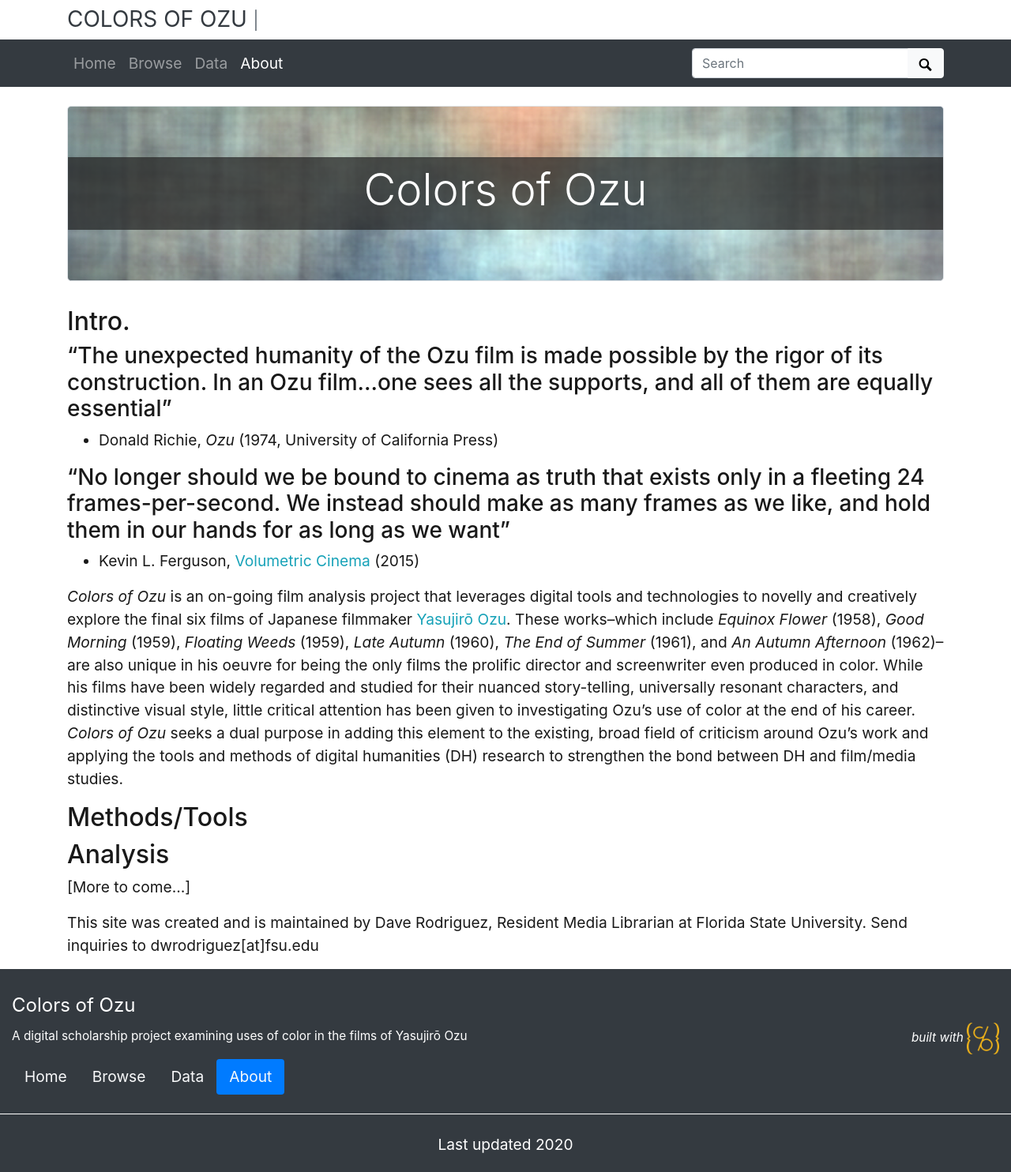
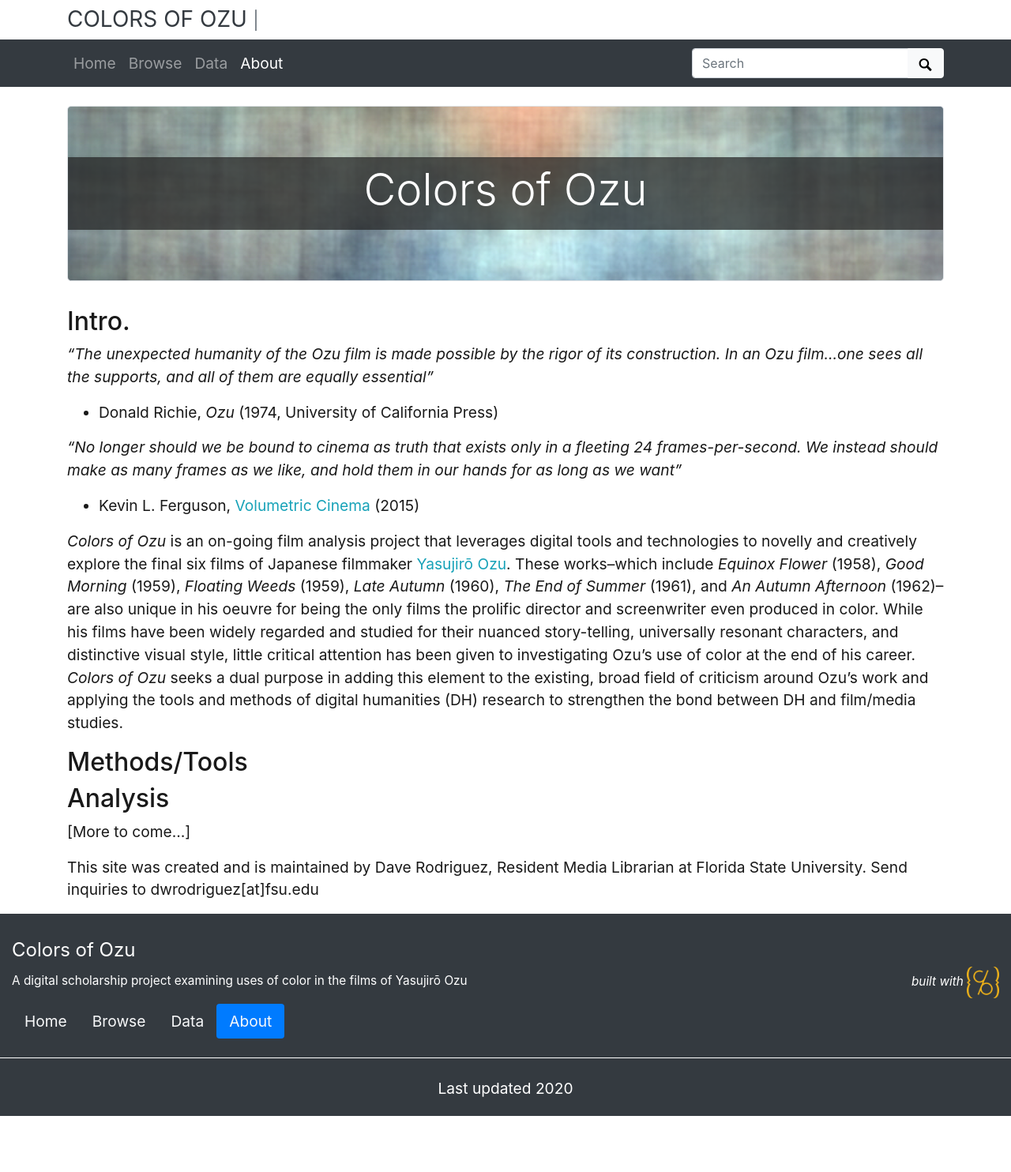
Before and after one commit to drodz11/colors-of-ozu, a Jekyll site: the page built from pages/about.md, in a window 1280 px wide. Shown: the whole page at 79% size. Built offline with Jekyll 4.4.1, drawn with Linux system fonts in a browser that asks for light colours; after the commit the page ends 1413 px from its top, so only the background shows below that.

```diff
--- a/pages/about.md
+++ b/pages/about.md
@@ -9,10 +9,10 @@ permalink: /about.html
 
 ## Intro.
 
-### "The unexpected humanity of the Ozu film is made possible by the rigor of its construction. In an Ozu film...one sees all the supports, and all of them are equally essential"
+_"The unexpected humanity of the Ozu film is made possible by the rigor of its construction. In an Ozu film...one sees all the supports, and all of them are equally essential"_
 - Donald Richie, _Ozu_ (1974, University of California Press)
 
-### "No longer should we be bound to cinema as truth that exists only in a fleeting 24 frames-per-second. We instead should make as many frames as we like, and hold them in our hands for as long as we want"
+_"No longer should we be bound to cinema as truth that exists only in a fleeting 24 frames-per-second. We instead should make as many frames as we like, and hold them in our hands for as long as we want"_
 - Kevin L. Ferguson, [Volumetric Cinema](http://mediacommons.org/intransition/2015/03/10/volumetric-cinema) (2015)
 
 _Colors of Ozu_ is an on-going film analysis project that leverages digital tools and technologies to novelly and creatively explore the final six films of Japanese filmmaker [Yasujirō Ozu](https://en.wikipedia.org/wiki/Yasujir%C5%8D_Ozu). These works--which include _Equinox Flower_ (1958), _Good Morning_ (1959), _Floating Weeds_ (1959), _Late Autumn_ (1960), _The End of Summer_ (1961), and _An Autumn Afternoon_ (1962)--are also unique in his oeuvre for being the only films the prolific director and screenwriter even produced in color. While his films have been widely regarded and studied for their nuanced story-telling, universally resonant characters, and distinctive visual style, little critical attention has been given to investigating Ozu's use of color at the end of his career. _Colors of Ozu_ seeks a dual purpose in adding this element to the existing, broad field of criticism around Ozu's work and applying the tools and methods of digital humanities (DH) research to strengthen the bond between DH and film/media studies.
```
